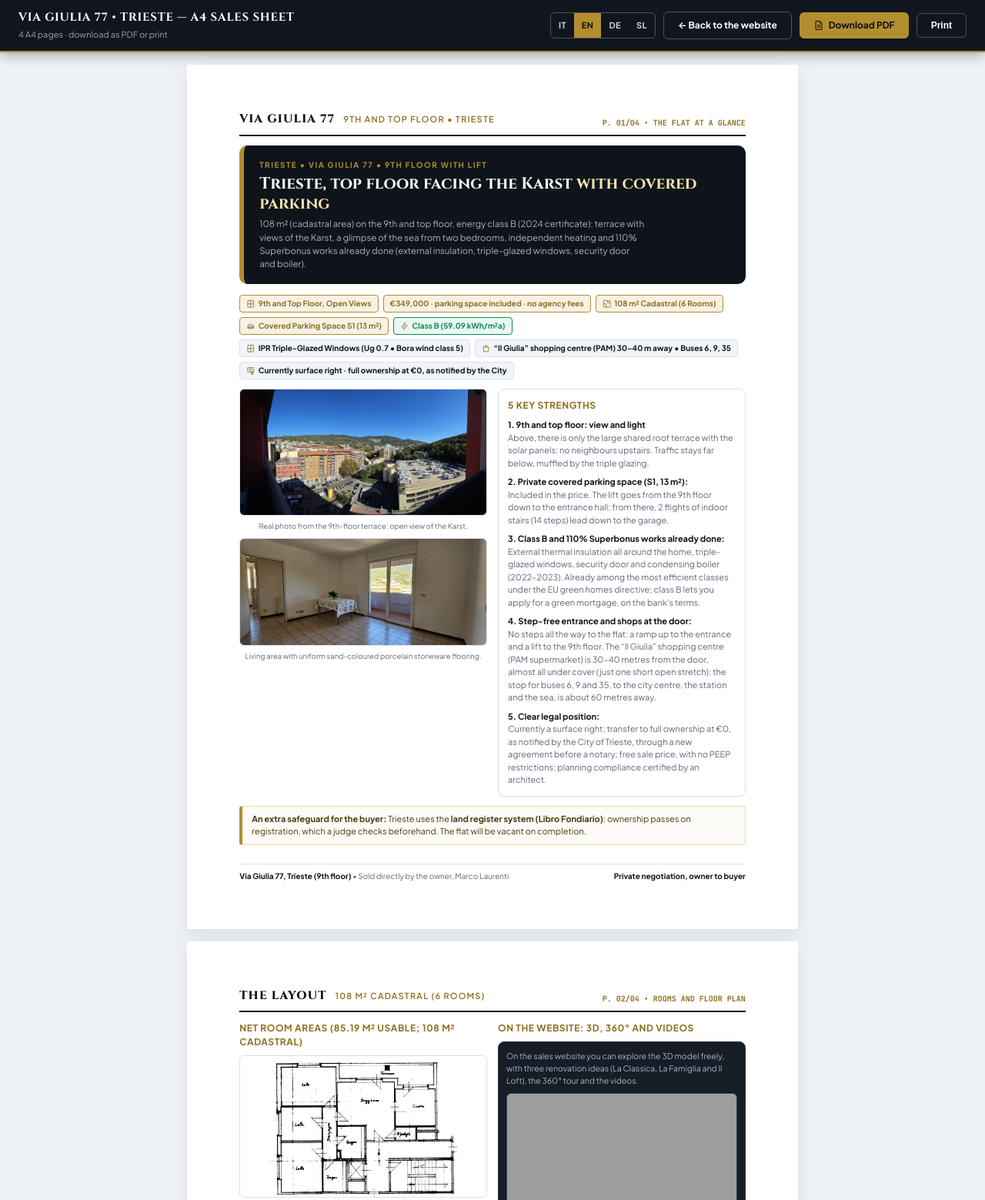
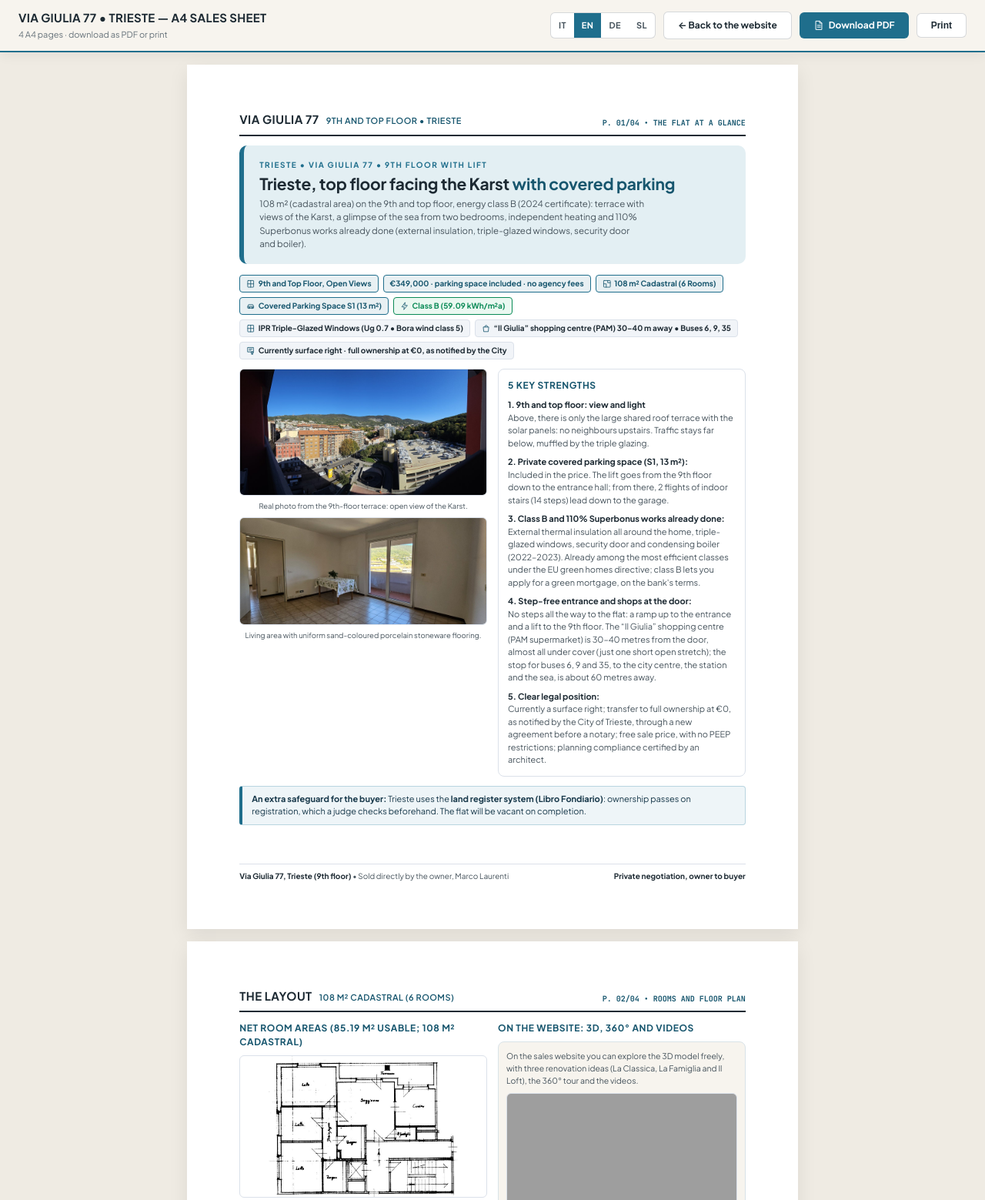
Before and after one commit to rioospo/viagiulia, a plain HTML site: page brochure_vendita_a4_en.html in a window 1280 px wide. Shown: the top 1559 px of the page at 77% size. Drawn offline with Linux system fonts and the light colour scheme; grey boxes are pictures that could not be loaded.

Commit message:
Aggiornamento del sito 2026-11-18
Co-Authored-By: Claude Opus 5.5 <noreply@anthropic.com>

```diff
--- a/brochure_vendita_a4_en.html
+++ b/brochure_vendita_a4_en.html
@@ -7,7 +7,6 @@
   <title>A4 sales sheet — Via Giulia 77, Trieste</title>
   <!-- Caratteri ospitati sul sito (7/11/2026): nessuna richiesta ai server di Google (privacy dei visitatori, GDPR) -->
   <link rel="preload" href="fonts/plus-jakarta-sans-normal-latin.woff2" as="font" type="font/woff2" crossorigin>
-  <link rel="preload" href="fonts/cinzel-normal-latin.woff2" as="font" type="font/woff2" crossorigin>
   <style>
     @font-face { font-family: 'Cinzel'; font-style: normal; font-weight: 500 800; font-display: swap; src: url(fonts/cinzel-normal-latin-ext.woff2) format('woff2'); unicode-range: U+0100-02BA, U+02BD-02C5, U+02C7-02CC, U+02CE-02D7, U+02DD-02FF, U+0304, U+0308, U+0329, U+1D00-1DBF, U+1E00-1E9F, U+1EF2-1EFF, U+2020, U+20A0-20AB, U+20AD-20C4, U+2113, U+2C60-2C7F, U+A720-A7FF; }
     @font-face { font-family: 'Cinzel'; font-style: normal; font-weight: 500 800; font-display: swap; src: url(fonts/cinzel-normal-latin.woff2) format('woff2'); unicode-range: U+0000-00FF, U+0131, U+0152-0153, U+02BB-02BC, U+02C6, U+02DA, U+02DC, U+0304, U+0308, U+0329, U+2000-206F, U+20AC, U+2122, U+2191, U+2193, U+2212, U+2215, U+FEFF, U+FFFD; }
@@ -24,23 +23,24 @@
   <style>
     /* STILI TIPOGRAFICI EDITORIALI DI PREGIO */
     :root {
-      --gold: #b38e2e;
-      --gold-dark: #8e6f1f;
-      --dark: #0f131a;
-      --dark-card: #171d26;
-      --text-main: #1e242e;
-      --text-muted: #5e6878;
+      /* tema chiaro 18/11/2026: avorio e azzurro mare, come il sito */
+      --gold: #1F6E8C;
+      --gold-dark: #17566E;
+      --dark: #1D2A33;
+      --dark-card: #F7F4EE;
+      --text-main: #1D2A33;
+      --text-muted: #46535C;
       --green: #0a8a56;
       --green-bg: #eaf8f1;
       --border: #dbe1ea;
-      --border-dark: #2a3342;
+      --border-dark: #D9E3E8;
     }
 
     * { box-sizing: border-box; margin: 0; padding: 0; }
     body {
       font-family: 'Plus Jakarta Sans', -apple-system, sans-serif;
       color: var(--text-main);
-      background: #eef2f6;
+      background: #EFEBE3;
       font-size: 13px;
       line-height: 1.5;
       -webkit-print-color-adjust: exact;
@@ -52,19 +52,19 @@
       position: sticky;
       top: 0;
       z-index: 999;
-      background: #11151e;
-      color: #fff;
+      background: #F7F4EE;
+      color: #1D2A33;
       padding: 12px 24px;
       display: flex;
       justify-content: space-between;
       align-items: center;
       border-bottom: 2px solid var(--gold);
-      box-shadow: 0 4px 15px rgba(0,0,0,0.3);
+      box-shadow: 0 4px 15px rgba(0,0,0,0.06);
     }
-    .screen-toolbar h1 { font-size: 15px; font-family: 'Cinzel', serif; letter-spacing: 0.05em; }
+    .screen-toolbar h1 { font-size: 15px; font-family: 'Plus Jakarta Sans', sans-serif; font-weight: 800; letter-spacing: 0.02em; }
     .screen-btn {
       background: var(--gold);
-      color: #0b0d11;
+      color: #fff;
       border: none;
       font-weight: 700;
       font-size: 12px;
@@ -77,8 +77,8 @@
       text-decoration: none;
       transition: background 0.2s;
     }
-    .screen-btn:hover { background: #d4af37; }
-    .screen-btn.ghost { background: transparent; color: #fff; border: 1px solid rgba(255,255,255,0.25); }
+    .screen-btn:hover { background: #17566E; }
+    .screen-btn.ghost { background: #fff; color: #1D2A33; border: 1px solid rgba(29,42,51,0.18); }
 
     /* LAYOUT DELLE 4 PAGINE A4 */
     .a4-page {
@@ -121,10 +121,10 @@
       margin-bottom: 12px;
     }
     .page-header .brand {
-      font-family: 'Cinzel', serif;
+      font-family: 'Plus Jakarta Sans', sans-serif;
       font-size: 15px;
       font-weight: 800;
-      letter-spacing: 0.08em;
+      letter-spacing: 0.03em;
       color: var(--dark);
     }
     .page-header .brand span { color: var(--gold-dark); font-size: 11px; margin-left: 6px; font-family: 'Plus Jakarta Sans', sans-serif; font-weight: 600; }
@@ -150,8 +150,8 @@
 
     /* COMPONENTI SPECIFICI */
     .hero-box {
-      background: var(--dark);
-      color: #fff;
+      background: #E3EFF3;
+      color: var(--dark);
       border-radius: 10px;
       padding: 18px 20px;
       margin-bottom: 14px;
@@ -161,15 +161,16 @@
       border-left: 6px solid var(--gold);
     }
     .hero-title {
-      font-family: 'Cinzel', serif;
+      font-family: 'Plus Jakarta Sans', sans-serif;
       font-size: 21px;
-      font-weight: 700;
+      font-weight: 800;
+      letter-spacing: -0.01em;
       line-height: 1.25;
       margin-bottom: 4px;
-      color: #fff;
+      color: var(--dark);
     }
-    .hero-title span { color: #f3e5ab; }
-    .hero-sub { font-size: 11.5px; color: #a9b3c4; max-width: 500px; }
+    .hero-title span { color: #17566E; }
+    .hero-sub { font-size: 11.5px; color: #46535C; max-width: 500px; }
 
     .badge-bar {
       display: flex;
@@ -189,7 +190,7 @@
       align-items: center;
       gap: 4px;
     }
-    .pill.gold { background: rgba(179,142,46,0.12); border-color: var(--gold); color: var(--gold-dark); }
+    .pill.gold { background: rgba(31,110,140,0.10); border-color: var(--gold); color: var(--gold-dark); }
     .pill.green { background: var(--green-bg); border-color: var(--green); color: var(--green); }
 
     .grid-2col {
@@ -213,7 +214,7 @@
     }
     .card.dark {
       background: var(--dark-card);
-      color: #fff;
+      color: var(--dark);
       border-color: var(--border-dark);
     }
     .card-title {
@@ -227,7 +228,7 @@
       gap: 6px;
       color: var(--gold-dark);
     }
-    .card.dark .card-title { color: #f3e5ab; }
+    .card.dark .card-title { color: #17566E; }
 
     .data-table {
       width: 100%;
@@ -268,14 +269,14 @@
     }
 
     .highlight-strip {
-      background: #fdfbf7;
-      border: 1px solid #ebd9a9;
+      background: #EEF5F8;
+      border: 1px solid #B9D5E0;
       border-left: 4px solid var(--gold);
       padding: 8px 12px;
       border-radius: 4px;
       font-size: 11px;
       margin-bottom: 10px;
-      color: #4a3b10;
+      color: #17384A;
     }
 
     .qr-contact-block {
@@ -298,17 +299,17 @@
     }
     .qr-code svg { width: 100%; height: 100%; display: block; }
     .ico { display: inline-block; width: 1.15em; height: 1.15em; vertical-align: -0.2em; fill: none; stroke: currentColor; stroke-width: 1.7; stroke-linecap: round; stroke-linejoin: round; }
-    .pill .ico { color: var(--gold-dark, #8a6d1f); }
+    .pill .ico { color: var(--gold-dark, #17566E); }
     @page { size: A4; margin: 0; }
     .tb-actions { display: flex; gap: 10px; align-items: center; flex-wrap: wrap; justify-content: flex-end; }
-    .tb-lang { display: inline-flex; border: 1px solid rgba(255,255,255,0.25); border-radius: 6px; overflow: hidden; }
-    .tb-lang a { color: #cbd5e1; text-decoration: none; font-size: 11px; font-weight: 700; padding: 8px 10px; letter-spacing: 0.04em; }
-    .tb-lang a:hover { color: #fff; }
-    .tb-lang a[aria-current] { background: var(--gold); color: #0b0d11; }
+    .tb-lang { display: inline-flex; background: #fff; border: 1px solid rgba(29,42,51,0.18); border-radius: 6px; overflow: hidden; }
+    .tb-lang a { color: #46535C; text-decoration: none; font-size: 11px; font-weight: 700; padding: 8px 10px; letter-spacing: 0.04em; }
+    .tb-lang a:hover { color: #1D2A33; }
+    .tb-lang a[aria-current] { background: var(--gold); color: #fff; }
     .data-table.kv td:first-child { width: 22%; }
     /* pag. 4: tabella dei dati più compatta, così il piè di pagina resta nel foglio anche in tedesco e sloveno (17/11/2026) */
     .data-table.kv td { padding: 3.5px 6px; font-size: 10.5px; line-height: 1.4; }
-    .offer-card { border: 2px dashed var(--gold); background: #fdfbf7; }
+    .offer-card { border: 2px dashed var(--gold); background: #F7F4EE; }
     .offer-title { font-size: 11.5px; font-weight: 800; color: var(--dark); text-transform: uppercase; line-height: 1.3; margin-bottom: 6px; }
     .offer-body { font-size: 10.5px; color: var(--text-muted); line-height: 1.45; }
     .offer-body p { margin-bottom: 5px; }
@@ -339,7 +340,7 @@
   <div class="screen-toolbar">
     <div>
       <h1>VIA GIULIA 77 • TRIESTE — A4 SALES SHEET</h1>
-      <span style="font-size: 11px; color: #94a3b8;">4 A4 pages · download as PDF or print</span>
+      <span style="font-size: 11px; color: #66727A;">4 A4 pages · download as PDF or print</span>
     </div>
     <div class="tb-actions">
       <nav class="tb-lang" aria-label="Language"><!-- LANG-LINKS:start --><a href="brochure_vendita_a4.html" hreflang="it" lang="it">IT</a><a href="brochure_vendita_a4_en.html" hreflang="en" lang="en" aria-current="page">EN</a><a href="brochure_vendita_a4_de.html" hreflang="de" lang="de">DE</a><a href="brochure_vendita_a4_sl.html" hreflang="sl" lang="sl">SL</a><!-- LANG-LINKS:end --></nav>
@@ -474,13 +475,13 @@
         <div>
           <div class="card-title">On the website: 3D, 360° and videos</div>
           <div class="card dark" style="padding: 10px; margin-bottom: 10px;">
-            <div style="font-size: 10.5px; color: #a9b3c4; margin-bottom: 8px;">
+            <div style="font-size: 10.5px; color: #46535C; margin-bottom: 8px;">
               On the sales website you can explore the 3D model freely, with three renovation ideas (La Classica, La Famiglia and Il Loft), the 360° tour and the videos.
             </div>
-            <div class="img-box" style="height: 165px; border-color: #334155; margin-bottom: 6px;">
+            <div class="img-box" style="height: 165px; margin-bottom: 6px;">
               <img src="img/web/living_wide.jpg" alt="Living and dining area">
             </div>
-            <div style="font-size: 9.5px; color: #cbd5e1; text-align: center;">
+            <div style="font-size: 9.5px; color: #46535C; text-align: center;">
               Uniform sand-coloured stoneware floor in the living area and bedrooms.
             </div>
           </div>
@@ -568,11 +569,11 @@
                 <td>Stark Style7 Nettuno class 3 (11 locking points, stainless-steel cover) + <strong>Mottura Champions CM5+1</strong></td>
                 <td class="num" style="color: var(--green); font-size: 10.5px;">Burglar resistance class 3</td>
               </tr>
-              <tr style="background: #fdfbf7; font-weight: 700;">
+              <tr style="background: #F7F4EE; font-weight: 700;">
                 <td colspan="2">Certified installation to UNI 11673-2 (IPR level IV team leaders)</td>
                 <td class="num" style="color: var(--green); font-size: 10.5px;">Professional installation</td>
               </tr>
-              <tr style="background: rgba(179,142,46,0.12); font-weight: 800;">
+              <tr style="background: rgba(31,110,140,0.10); font-weight: 800;">
                 <td colspan="2">OFFICIAL CONTRACTUAL WARRANTY ON THE INSTALLATION</td>
                 <td class="num" style="color: var(--gold-dark); font-size: 11px;">10-YEAR WARRANTY</td>
               </tr>
```
Also changed, not shown: brochure_vendita_a4.html (+44 -43 lines), brochure_vendita_a4_de.html (+44 -43 lines), brochure_vendita_a4_sl.html (+44 -43 lines), 4 other files.
